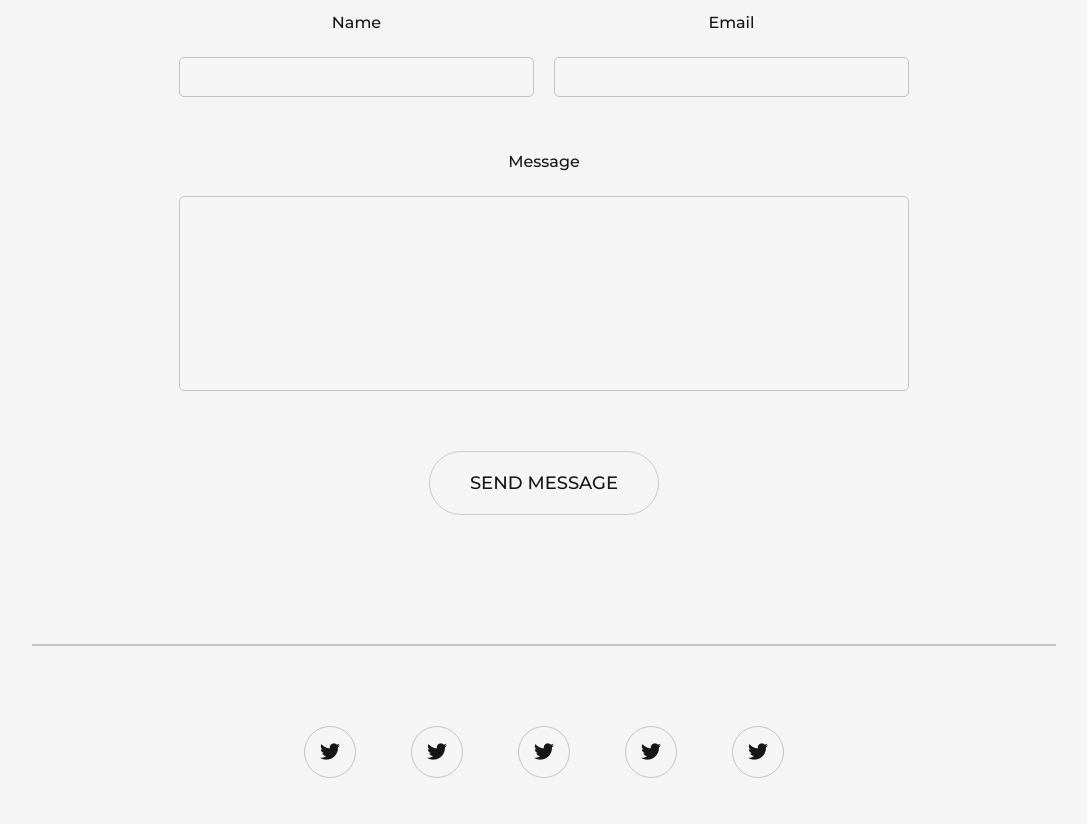
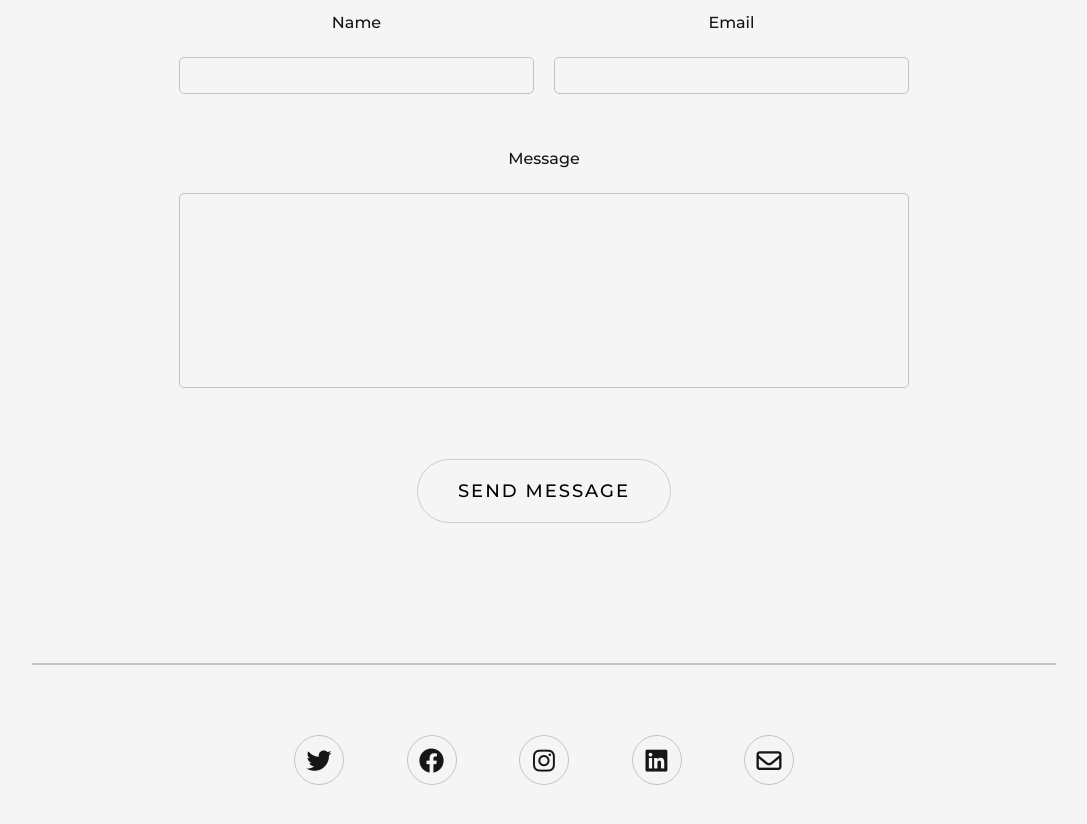
Before and after one commit to ChrysJ/Run, a plain HTML site: page index.html in a window 1280 px wide. Shown: the part 1672-2496 px from the top of the page, without its empty margins (96-1183 px from the left). Drawn offline with Linux system fonts and the light colour scheme.

Commit message:
Add files via upload

```diff
--- a/css/style.css
+++ b/css/style.css
@@ -3,6 +3,7 @@
 	padding: 0;
 	box-sizing: border-box;
 	list-style-type: none;
+	outline: none;
 }
 @font-face {
 	font-family: 'montserrat';
@@ -13,12 +14,7 @@ body {
 	font-family: 'montserrat', sans-serif;
 	color: #161616;
 }
-a {
-	text-transform: uppercase;
-	text-decoration: none;
-	color: #161616;
-	font-size: 18px;
-}
+
 p {
 	font-size: 18px;
 	line-height: 35px;
@@ -35,6 +31,31 @@ h2,
 h3 {
 	font-size: 2rem;
 }
+
+a,
+a:visited {
+	text-decoration: none;
+	color: #161616;
+}
+
+.btn-style {
+	background: none;
+	text-transform: uppercase;
+	width: fit-content;
+	padding: 20px 40px;
+	border: #cccccc solid 1px;
+	border-radius: 40px;
+	font-size: 18px;
+	cursor: pointer;
+	font-family: 'montserrat', sans-serif;
+	letter-spacing: 2px;
+	transition: 200ms;
+}
+.btn-style:hover,
+.ctn-social-medias a:hover {
+	color: #57a8b3;
+	border: #57a8b3 solid 1px;
+}
 /* ********** TEXT CONTAINER ********** */
 .ctn-text {
 	display: flex;
@@ -45,18 +66,7 @@ h3 {
 .ctn-text p {
 	margin: 30px 0;
 }
-.ctn-text a,
-form div a {
-	width: fit-content;
-	border: #cccccc solid 1px;
-	padding: 20px 40px;
-	border-radius: 40px;
-	transition: 200ms;
-}
-a:hover {
-	color: #57a8b3;
-	border: #57a8b3 solid 1px;
-}
+/* ****************************************************************************************** */
 /* ********** HEADER ********** */
 .ctn-header {
 	display: grid;
@@ -102,35 +112,39 @@ a:hover {
 	grid-template-columns: 50% 50%;
 	grid-template-rows: auto 250px auto;
 }
-.ctn-form form div {
+.input {
 	padding: 10px;
 	margin-bottom: 35px;
 }
-.ctn-form form div label {
+.input label {
 	margin-bottom: 25px;
 	display: block;
 	text-align: center;
 }
-.ctn-form form div input {
+.input input {
 	width: 100%;
-	height: 40px;
 }
-.ctn-form form div:nth-child(3) {
+.input:nth-child(3) {
 	grid-column: 1/3;
 }
-.ctn-form form div textarea {
+.input textarea {
 	width: 100%;
 	height: 100%;
 	resize: none;
 }
-.ctn-form form div textarea,
-.ctn-form form div input {
+.input textarea,
+.input input {
 	background: none;
 	border: #c4c4c4 1px solid;
 	border-radius: 5px;
 	padding: 10px;
 }
-.ctn-form form #btn-form {
+.input textarea:focus,
+.input input:focus {
+	border: #57a8b3 1px solid;
+}
+
+#btn-form {
 	grid-column: 1/3;
 	display: block;
 	margin: 70px auto;
@@ -147,24 +161,24 @@ hr {
 	max-width: 500px;
 	margin: 0 auto 70px;
 }
-.ctn-social-medias div,
 .ctn-social-medias div ul {
-	width: 100%;
-	padding: 5px;
 	display: flex;
 	justify-content: space-between;
+}
+.ctn-social-medias li a {
+	display: flex;
+	justify-content: center;
 	align-items: center;
-}
-.ctn-social-medias li a i {
-	padding: 15px;
+	height: 50px;
+	width: 50px;
+	padding: 10px;
 	border: #c4c4c4 1px solid;
 	border-radius: 50%;
-	font-size: 20px;
+	font-size: 25px;
+	transition: 200ms;
 }
-.ctn-social-medias li a:hover {
-	border: none;
-}
-@media screen and (max-width: 550px) {
+/******************** RESPONSIVE *****************/
+@media screen and (max-width: 650px) {
 	#first-section-img,
 	#second-section-img {
 		display: none;
@@ -177,4 +191,7 @@ hr {
 	.ctn-header {
 		grid-template-rows: auto 50vh;
 	}
+    .ctn-social-medias div ul {
+        margin: 0 50px;
+    }
 }
--- a/index.html
+++ b/index.html
@@ -7,7 +7,7 @@
     <meta name="viewport" content="width=device-width, initial-scale=1.0">
     <title>Run</title>
     <link rel="stylesheet" href="css/style.css">
-    <script src="https://kit.fontawesome.com/474d8408b8.js" crossorigin="anonymous"></script>
+    <link rel="stylesheet" href="https://cdnjs.cloudflare.com/ajax/libs/font-awesome/6.1.1/css/all.min.css" />
 </head>
 
 <body>
@@ -47,20 +47,20 @@
         <section class="ctn-form">
             <h3>Get in touch</h3>
             <form action="" method="post">
-                <div>
+                <div class="input">
                     <label for="name">Name</label>
                     <input type="name" id="name" name="name" required>
                 </div>
-                <div>
+                <div class="input">
                     <label for="email">Email</label>
                     <input type="email" id="email" name="email" required>
                 </div>
-                <div>
+                <div class="input">
                     <label for="message">Message</label>
                     <textarea name="message" id="message"></textarea>
                 </div>
                 <div id="btn-form">
-                    <a class="btn-style" href="#">send message</a>
+                    <input type="submit" class="btn-style" value="send message">
                 </div>
             </form>
         </section>
@@ -69,10 +69,10 @@
             <div>
                 <ul>
                     <li><a href="#"><i class='fab fa-twitter'></i></a></li>
-                    <li><a href="#"><i class='fab fa-twitter'></i></a></li>
-                    <li><a href="#"><i class='fab fa-twitter'></i></a></li>
-                    <li><a href="#"><i class='fab fa-twitter'></i></a></li>
-                    <li><a href="#"><i class='fab fa-twitter'></i></a></li>
+                    <li><a href="#"><i class="fa-brands fa-facebook"></i></a></li>
+                    <li><a href="#"><i class="fa-brands fa-instagram"></i></a></li>
+                    <li><a href="#"><i class="fa-brands fa-linkedin"></i></a></li>
+                    <li><a href="#"><i class="fa-regular fa-envelope"></i></a></li>
                 </ul>
             </div>
         </section>
```
